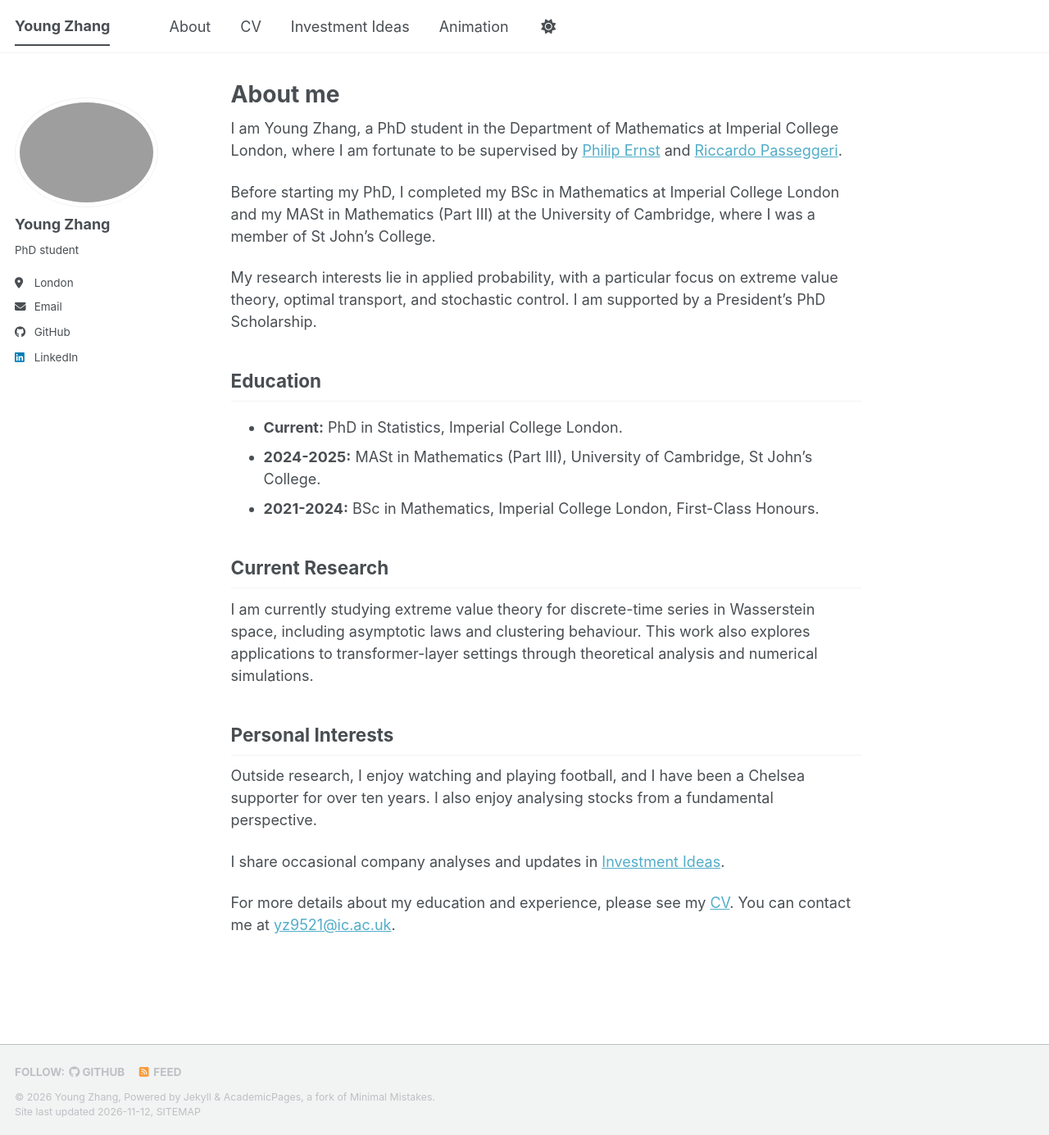
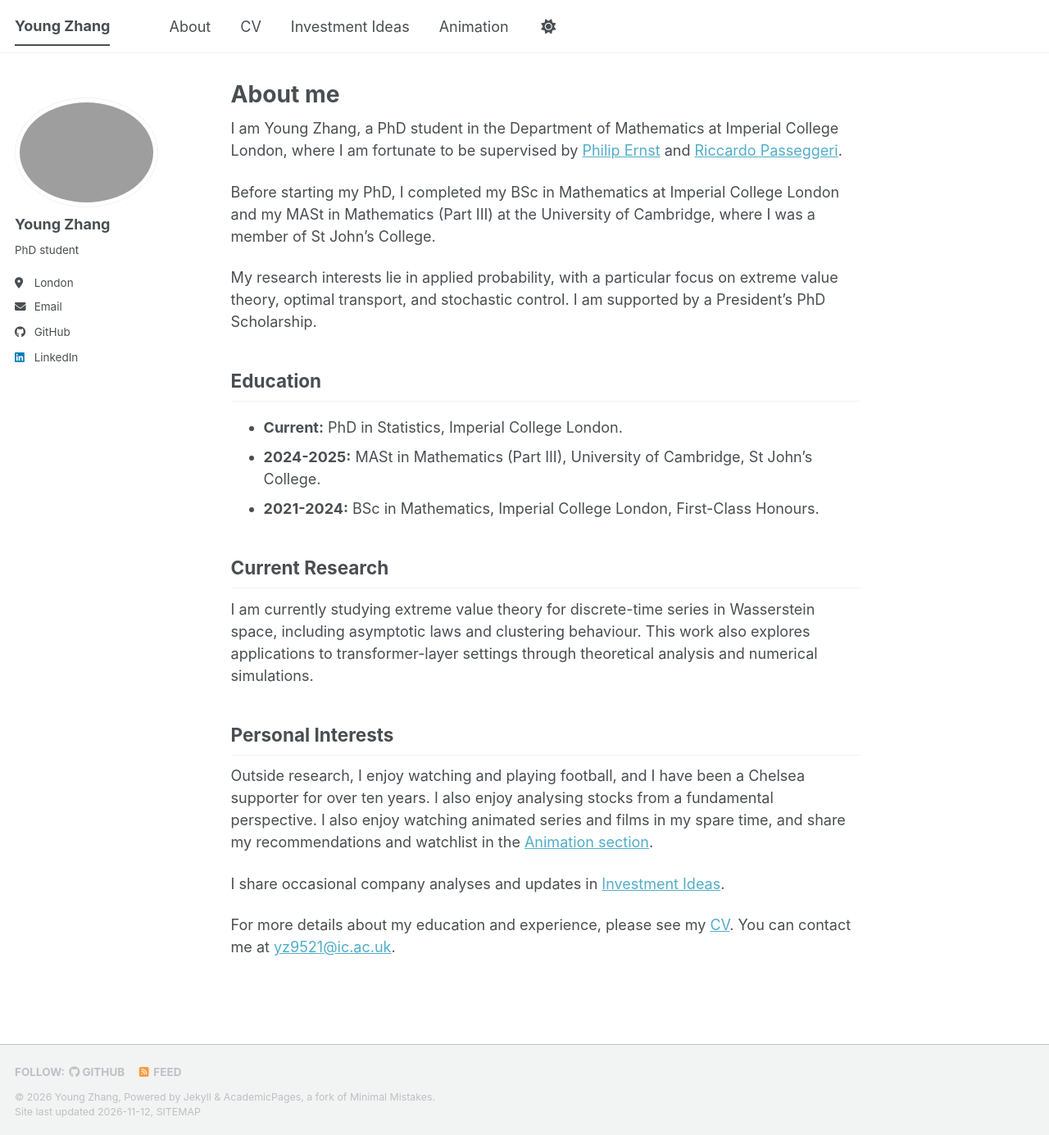
Before and after one commit to yangyang26zhang-bot/youngzhang44, a Jekyll site: the page built from _pages/about.md, in a window 1280 px wide and 1385 px high. Shown: the whole window at 82% size. Built offline with Jekyll 4.4.1, drawn with Linux system fonts in a browser that asks for light colours; a script bundle is joined from its source files by our own code; a style sheet for code colours, icons or effects is not loaded.

Commit message:
Update about.md

```diff
--- a/_pages/about.md
+++ b/_pages/about.md
@@ -25,7 +25,7 @@ I am currently studying extreme value theory for discrete-time series in Wassers
 
 ## Personal Interests
 
-Outside research, I enjoy watching and playing football, and I have been a Chelsea supporter for over ten years. I also enjoy analysing stocks from a fundamental perspective.
+Outside research, I enjoy watching and playing football, and I have been a Chelsea supporter for over ten years. I also enjoy analysing stocks from a fundamental perspective. I also enjoy watching animated series and films in my spare time, and share my recommendations and watchlist in the [Animation section]({{ '/animation/' | relative_url }}).
 
 I share occasional company analyses and updates in [Investment Ideas]({{ '/investment-ideas/' | relative_url }}).
 
```
